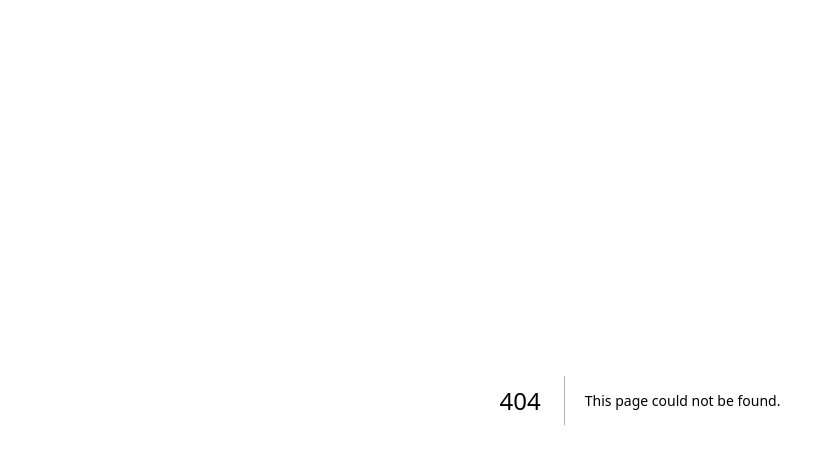
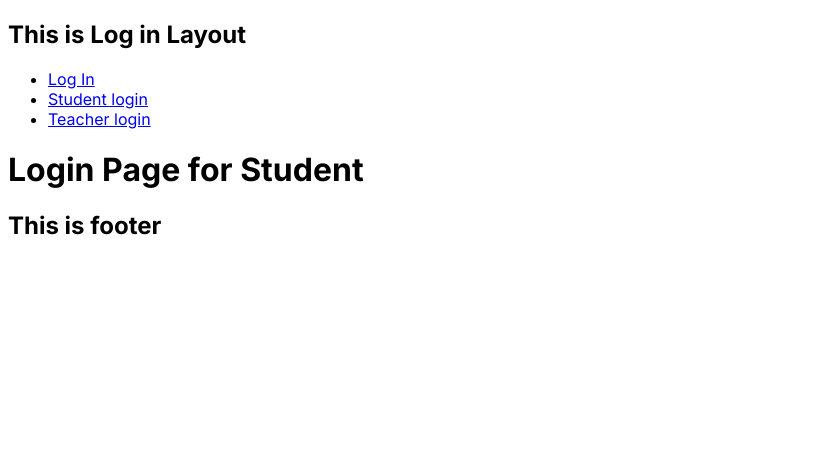
Before and after one commit to shakhawat-bjit/nextjs-project, a Next.js app: page /login/loginstudent in a window 1280 px wide. Before the commit this address had no page. Shown: the top 464 px of the page, without its empty margins (0-835 px from the left). Built offline with nearby package versions, Linux system fonts and the light colour scheme.

Commit message:
common layout

```diff
--- a/src/app/components/Products/ProductRow.js
+++ b/src/app/components/Products/ProductRow.js
@@ -1,3 +1,5 @@
+import Link from "next/link";
+
 const ProductRow = ({ props }) => {
   // console.log("props ",props)
   return (
@@ -5,6 +7,7 @@ const ProductRow = ({ props }) => {
       <td>{props?.title}</td>
       <td>
         <button onClick={() => alert(props?.title)}>Order</button>
+        <Link href="/components/products/details">Details</Link>
       </td>
     </tr>
   );
--- a/src/app/components/Products/Products.js
+++ b/src/app/components/Products/Products.js
@@ -1,8 +1,8 @@
 "use client";
 import { useEffect, useState } from "react";
-import ProductRow from "./ProductRow";
 import s1 from "./products.module.scss";
 import s2 from "./demo.module.scss";
+import ProductRow from "./ProductRow";
 
 const Products = () => {
   //   console.log("style ", styles);
--- /dev/null
+++ b/src/app/login/layout.js
@@ -0,0 +1,24 @@
+import Link from "next/link";
+
+const Layout = ({ children }) => {
+  return (
+    <div>
+      <h2>This is Log in Layout</h2>
+      <ul>
+        <li>
+          <Link href="/login">Log In</Link>
+        </li>
+        <li>
+          <Link href="/login/loginstudent">Student login</Link>
+        </li>
+        <li>
+          <Link href="/login/loginteacher">Teacher login</Link>
+        </li>
+      </ul>
+      {children}
+      <h2>This is footer</h2>
+    </div>
+  );
+};
+
+export default Layout;
--- /dev/null
+++ b/src/app/login/loginstudent/page.js
@@ -0,0 +1,9 @@
+const LoginStudent = () => {
+  return (
+    <div>
+      <h1>Login Page for Student</h1>
+    </div>
+  );
+};
+
+export default LoginStudent;
--- a/src/app/login/page.js
+++ b/src/app/login/page.js
@@ -5,10 +5,7 @@ const Login = () => {
   const router = useRouter();
   return (
     <div>
-      <p>This is Log in</p>
-      <button onClick={() => alert("Successfully Logged in")}>Log In</button>
-      <br />
-      <button onClick={() => router.push("/")}> Go to Home </button>
+      <h2>This is from common login (page)</h2>
     </div>
   );
 };
```
Also changed, not shown: src/app/components/Products/details/page.js (added, +14 -0 lines), src/app/login/loginteacher/page.js (added, +9 -0 lines), src/app/page.js (+1 -15 lines).
